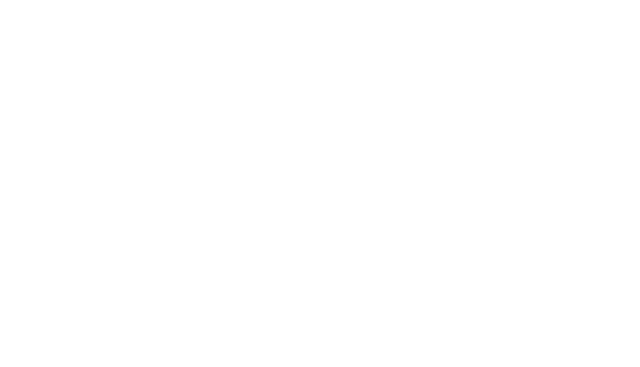
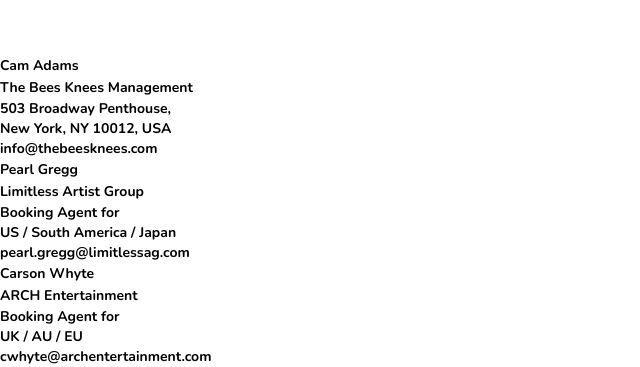
Before and after one commit to SobiahSelvarajah/ss-bandsite, a React (Create React App) app in the folder client/: page /shows in a window 1280 px wide. Shown: the part 4694-5061 px from the top of the page, without its empty margins (0-640 px from the left). Before the commit the page ends 4749 px from the top, so only its background shows below. Built offline with nearby package versions, Linux system fonts and the light colour scheme; the HTML template or start-up script is replaced by a standard one.

Commit message:
components: footerText html coded

```diff
--- a/client/src/components/footer/Footer.jsx
+++ b/client/src/components/footer/Footer.jsx
@@ -1,11 +1,13 @@
 import React from 'react'
 import FooterTop from '../footerTop/FooterTop'
+import FooterText from '../footerText/FooterText'
 import './Footer.css'
 
 const Footer = () => {
   return (
     <footer className="footer__container">
         <FooterTop/>
+        <FooterText/>
     </footer>
   )
 }
--- /dev/null
+++ b/client/src/components/footerText/FooterText.jsx
@@ -0,0 +1,56 @@
+import React from 'react'
+import './FooterText.css'
+
+const FooterText = () => {
+  return (
+    <div className="footerText__container">
+        <section className="footerText__content">
+            <h4 className="footerText__name">
+                Cam Adams
+                <br/>
+                The Bees Knees Management
+            </h4>
+            <h5 className="footerText__address">
+                503 Broadway Penthouse,
+                <br/>
+                New York, NY 10012, USA
+            </h5>
+            <h5 className="footerText__email">
+                info@thebeesknees.com
+            </h5>
+        </section>
+        <section className="footerText__content">
+            <h4 className="footerText__name">
+                Pearl Gregg
+                <br/>
+                Limitless Artist Group
+            </h4>
+            <h5 className="footerText__address">
+                Booking Agent for
+                <br/>
+                US / South America / Japan
+            </h5>
+            <h5 className="footerText__email">
+                pearl.gregg@limitlessag.com
+            </h5>
+        </section>
+        <section className="footerText__content">
+            <h4 className="footerText__name">
+                Carson Whyte
+                <br/>
+                ARCH Entertainment
+            </h4>
+            <h5 className="footerText__address">
+                Booking Agent for
+                <br/>
+                UK / AU / EU
+            </h5>
+            <h5 className="footerText__email">
+                cwhyte@archentertainment.com
+            </h5>
+        </section>
+    </div>
+  )
+}
+
+export default FooterText
```
Also changed, not shown: client/src/components/footerText/FooterText.css (added).
